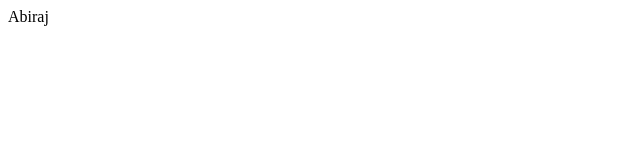
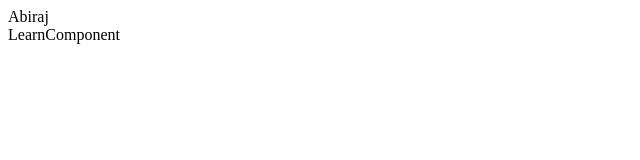
Before and after one commit to ABIRAJ-JUNIOR/React-Practice-Project, a React (Vite) app: page / in a window 1280 px wide. Shown: the top 160 px of the page, without its empty margins (0-640 px from the left). Built offline with nearby package versions, Linux system fonts and the light colour scheme.

Commit message:
`Added Fragment and LearnComponent to App.jsx`

```diff
--- a/src/App.jsx
+++ b/src/App.jsx
@@ -1,10 +1,12 @@
-import { useState } from 'react'
+import { Fragment } from "react"
+import { LearnComponent } from "./components/LearnComponent"
 
 function App() {
-  const [count, setCount] = useState(0)
-
   return (
-    <div>Abiraj</div>
+    <Fragment>
+      <div>Abiraj</div>
+      <LearnComponent />
+    </Fragment>
   )
 }
 
--- /dev/null
+++ b/src/components/LearnComponent.jsx
@@ -0,0 +1,6 @@
+
+export const LearnComponent = () => {
+  return (
+    <div>LearnComponent</div>
+  )
+}
```
